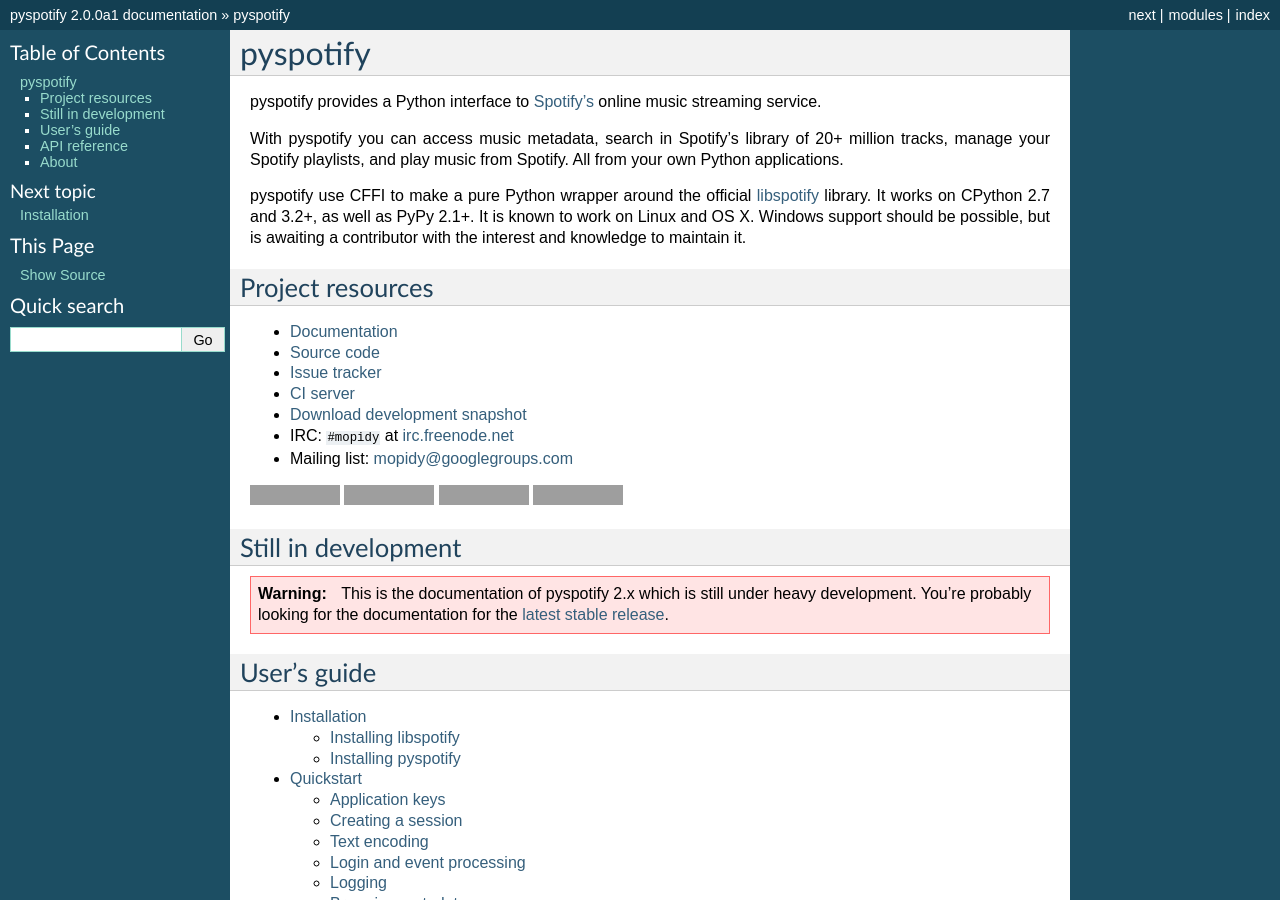
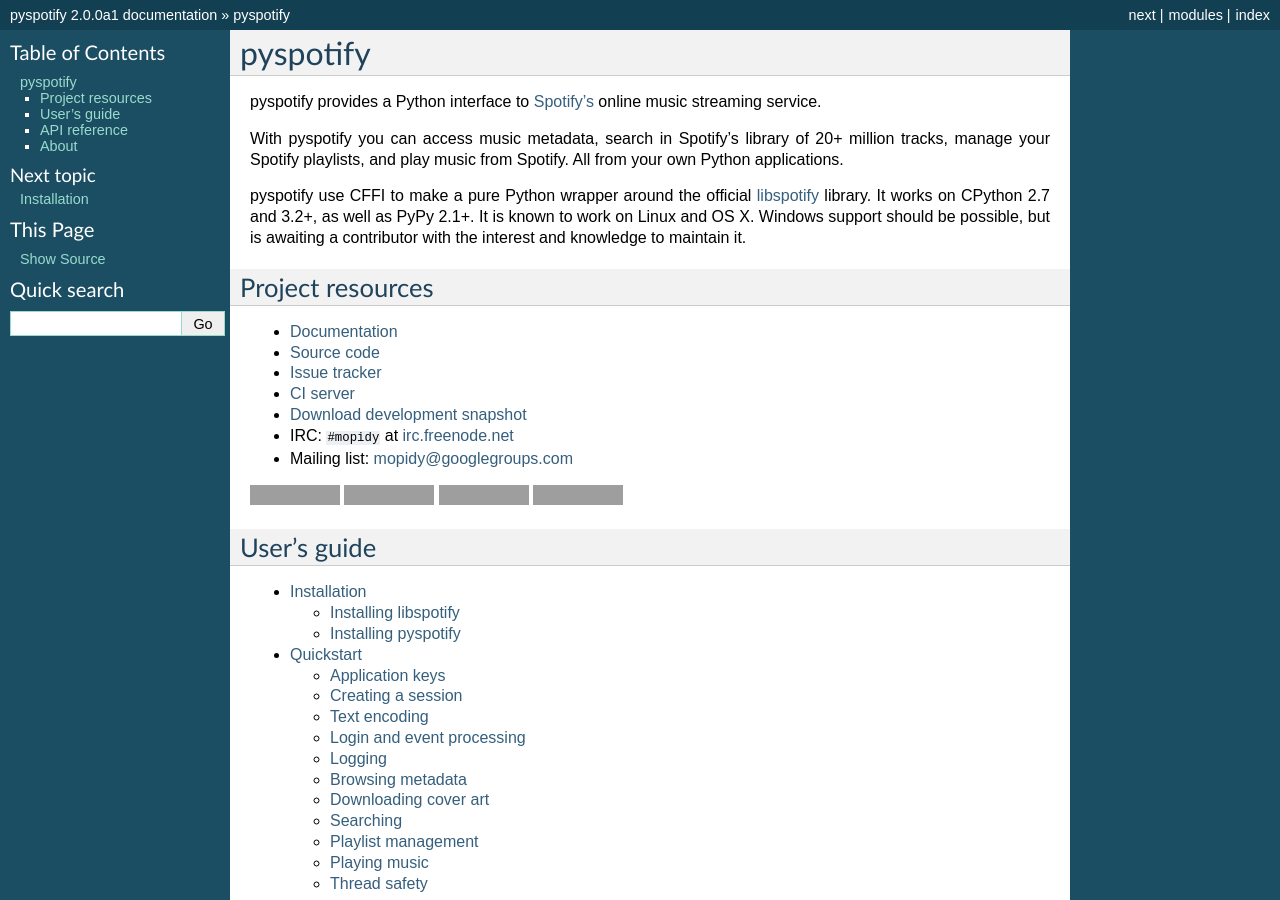
Before and after one commit to jodal/pyspotify, a Sphinx documentation site: the page built from docs/index.rst, in a window 1280 px wide and 900 px high, cut to the strip 0-900 px from the top of the window. Built offline with Sphinx 7.4.7, drawn with Linux system fonts in a browser that asks for light colours; pages that are not in the unit, such as notebooks, are missing from menus; grey boxes are pictures that could not be loaded.

Commit message:
docs: Remove in-development warning

```diff
--- a/docs/index.rst
+++ b/docs/index.rst
@@ -1,14 +1,4 @@
 .. include:: ../README.rst
-
-
-Still in development
-====================
-
-.. warning::
-
-   This is the documentation of pyspotify 2.x which is still under heavy
-   development. You're probably looking for the documentation for the `latest
-   stable release <http://pyspotify.mopidy.com/>`__.
 
 
 User's guide
```
